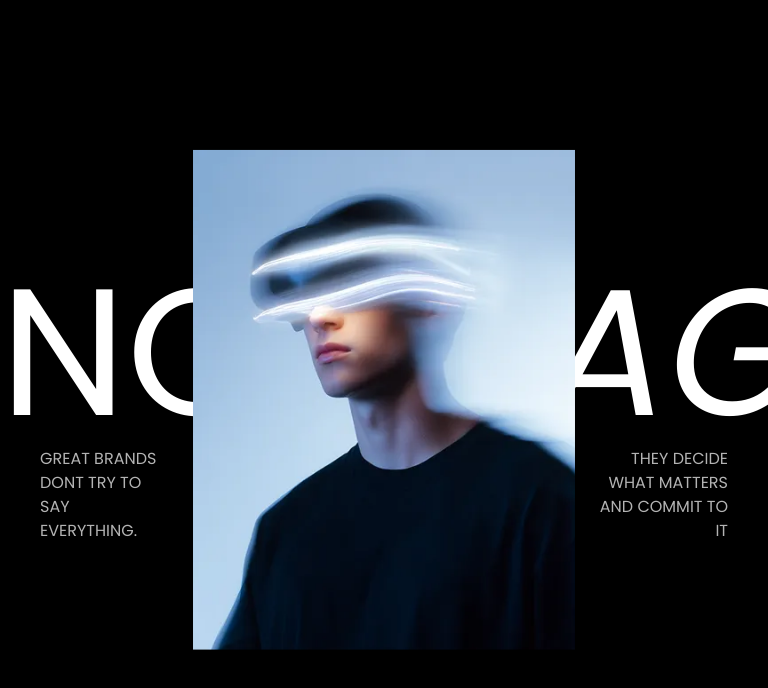
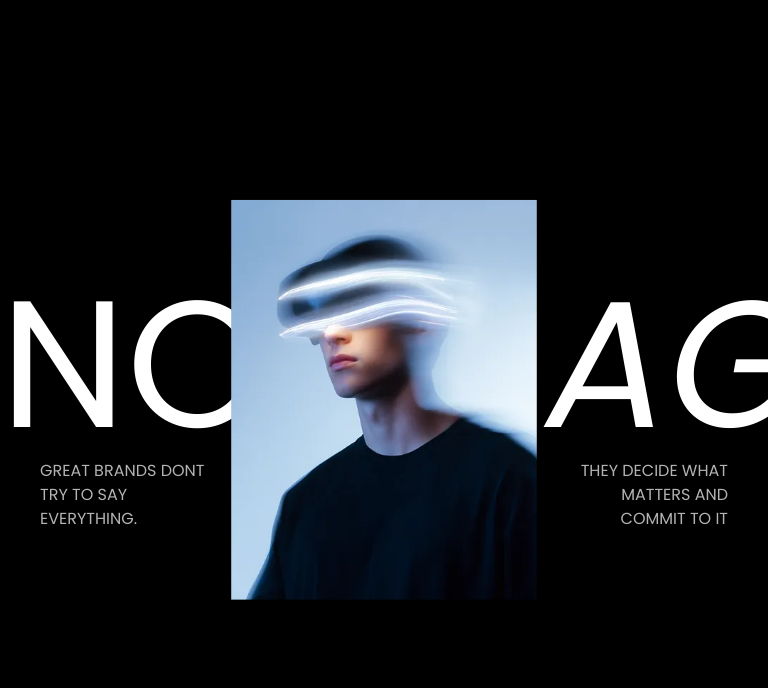
Before and after one commit to nibiralpha/portfolio, a Next.js app: page / in a window 768 px wide. Shown: the top 688 px of the page. Built offline with nearby package versions, Linux system fonts and the light colour scheme.

Commit message:
minor: some minor code changes

```diff
--- a/src/app/Component/HeroComponent/hero.css
+++ b/src/app/Component/HeroComponent/hero.css
@@ -11,6 +11,7 @@
 }
 
 .background_text {
+  text-align: center;
   white-space: nowrap;
   overflow: hidden;
   font-size: 180px;
@@ -43,11 +44,12 @@
   margin-left: auto;
 }
 
+/* MOBILE */
+
 @media screen and (max-width: 360px) {
   .slider {
     top: 32%;
   }
-
 }
 
 @media screen and (max-width: 767px) {
@@ -96,12 +98,14 @@
 }
 
 /* TAB */
-/* @media screen and (max-width: 1024px) {
-    .slider{
-        width: 320px;
-    }
 
-    .left_text, .right_text{
-        width: 50%;
-    }
-} */
+@media (min-width: 768px) and (max-width: 1024px) {
+  .slider {
+    width: 320px;
+  }
+
+  .left_text,
+  .right_text {
+    width: 50%;
+  }
+}
```
